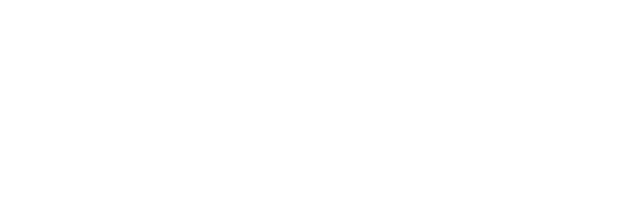
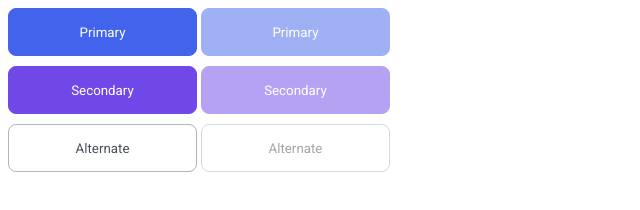
Before and after one commit to js-tasks-ru/htmlcss-20210114_insomnia7, a website: page 03-lection1/01-button/index.html in a window 1280 px wide. Shown: the whole page, without its empty margins (0-640 px from the left). Drawn offline with Linux system fonts and the light colour scheme.

Commit message:
03-lection1/01-button

```diff
--- a/03-lection1/01-button/button.css
+++ b/03-lection1/01-button/button.css
@@ -1 +1,57 @@
 /* Стилизация кнопки */
+
+.container {
+  margin-bottom: 10px;
+}
+
+.button {
+  width: 189px;
+  height: 48px;
+  border-radius: 8px;
+  display: inline-flex;
+  justify-content: center;
+  align-items: center;
+  color: #ffffff;
+  cursor: pointer;
+  border: 1px solid transparent;
+  box-sizing: border-box;
+}
+
+.button:disabled {
+  opacity: 0.5;
+  cursor: not-allowed;
+}
+
+.button:focus {
+  outline: 0;
+}
+
+.button_primary {
+  background-color: #4263eb;
+  border-color: #4263eb;
+}
+
+.button_primary:hover {
+  background-color: #2342c0;
+  border-color: #2342c0;
+}
+
+.button_secondary {
+  background-color: #7048e8;
+  border-color: #7048e8;
+}
+
+.button_secondary:hover {
+  background-color: #5028c6;
+  border-color: #5028c6;
+}
+
+.button_alternate {
+  background-color: #ffffff;
+  border-color: #acb5bd;
+  color: #495057;
+}
+
+.button_alternate:hover {
+  border-color: #212429;
+}
--- a/03-lection1/01-button/index.html
+++ b/03-lection1/01-button/index.html
@@ -7,5 +7,25 @@
     </head>
     <body>
 
+        <div class="container">
+            <button class='button button_primary'>Primary</button>
+
+            <button disabled class='button button_primary'>Primary</button>
+        </div>
+
+        <div class="container">
+            <button class='button button_secondary'>Secondary</button>
+
+            <button disabled class='button button_secondary'>Secondary</button>
+        </div>
+
+        <div class="container">
+            <button class='button button_alternate'>Alternate</button>
+
+            <button disabled class='button button_alternate'>Alternate</button>
+        </div>
+
+
+
     </body>
 </html>
```
